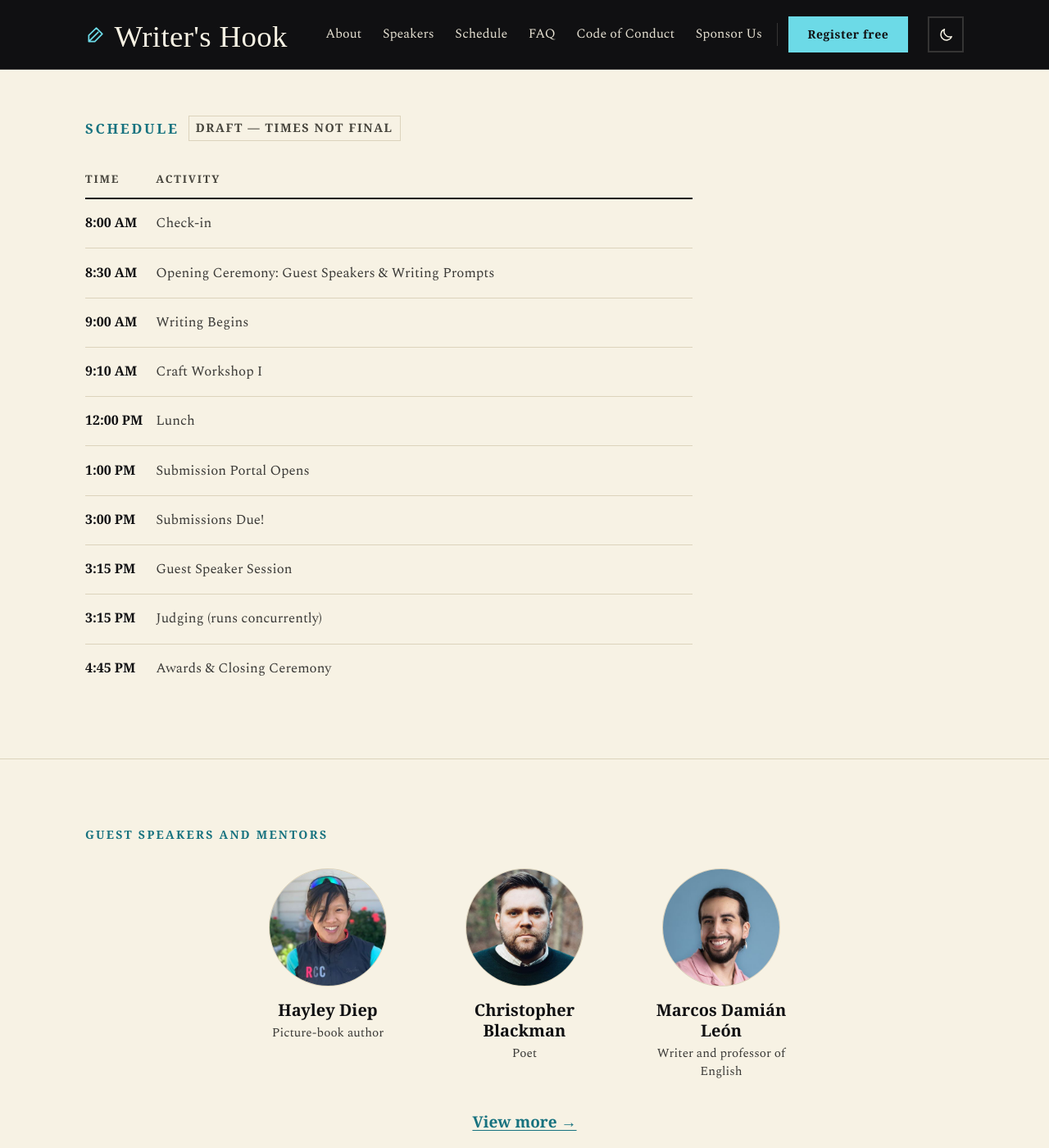
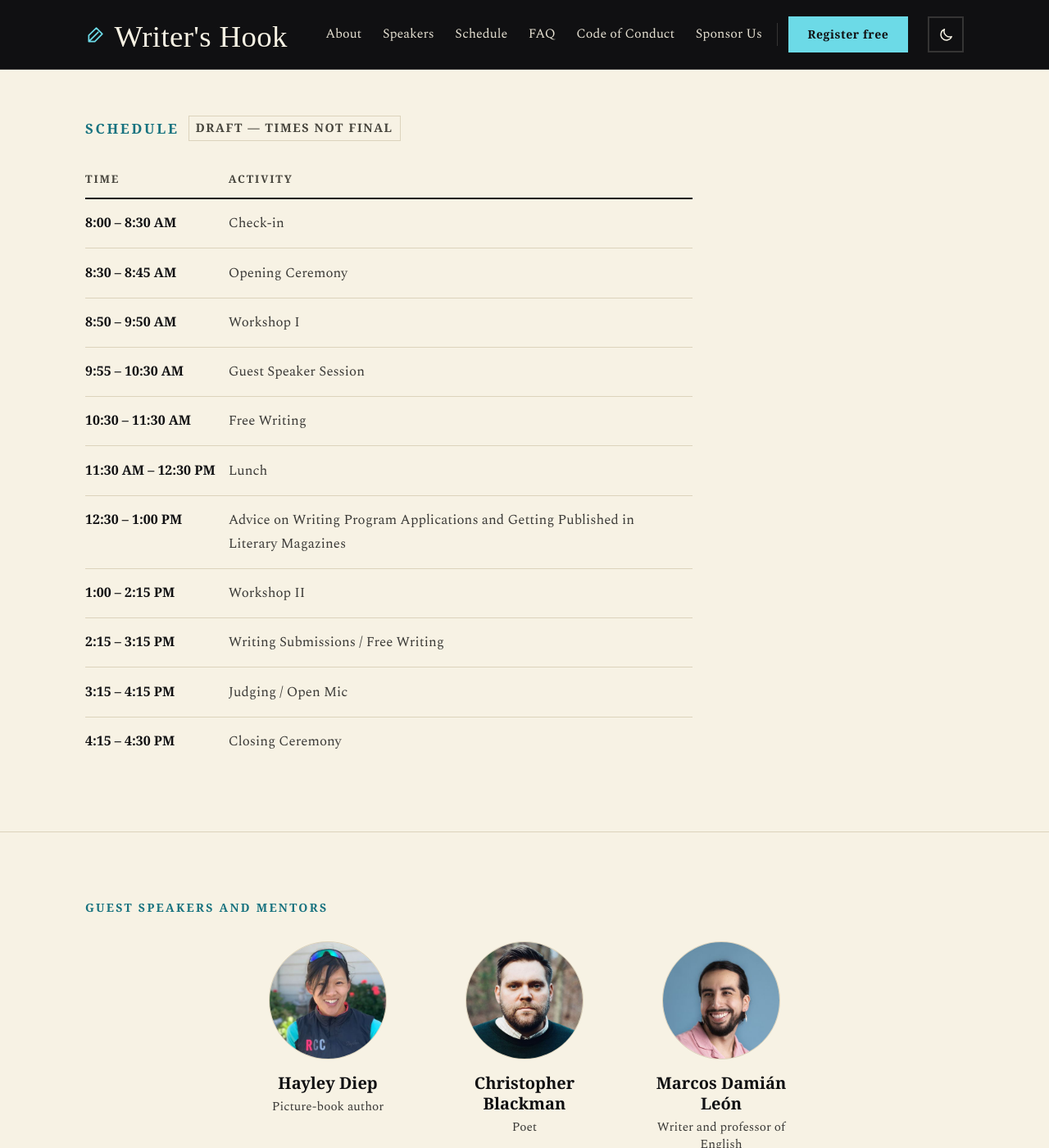
Before and after one commit to Writer-s-Hook/Website, a Jekyll site: the page built from index.md, in a window 1280 px wide and 1400 px high, scrolled down 933 px. Shown: the whole window at 82% size. Built offline with Jekyll 4.4.1, drawn with Linux system fonts in a browser that asks for light colours; some web fonts are replaced.

Commit message:
Schedule: update to the new running order
Time ranges instead of start times, and copy edited to match the rest of
the table (title case, Check-in, Open Mic, and a reworded advice session).

Co-Authored-By: Claude Opus 5.5 <noreply@anthropic.com>

```diff
--- a/_data/schedule.yml
+++ b/_data/schedule.yml
@@ -4,23 +4,25 @@ draft: true
 time: "Time"
 event: "Activity"
 entries:
-  - time: "8:00 AM"
+  - time: "8:00 – 8:30 AM"
     activity: "Check-in"
-  - time: "8:30 AM"
-    activity: "Opening Ceremony: Guest Speakers & Writing Prompts"
-  - time: "9:00 AM"
-    activity: "Writing Begins"
-  - time: "9:10 AM"
-    activity: "Craft Workshop I"
-  - time: "12:00 PM"
+  - time: "8:30 – 8:45 AM"
+    activity: "Opening Ceremony"
+  - time: "8:50 – 9:50 AM"
+    activity: "Workshop I"
+  - time: "9:55 – 10:30 AM"
+    activity: "Guest Speaker Session"
+  - time: "10:30 – 11:30 AM"
+    activity: "Free Writing"
+  - time: "11:30 AM – 12:30 PM"
     activity: "Lunch"
-  - time: "1:00 PM"
-    activity: "Submission Portal Opens"
-  - time: "3:00 PM"
-    activity: "Submissions Due!"
-  - time: "3:15 PM"
-    activity: "Guest Speaker Session"
-  - time: "3:15 PM"
-    activity: "Judging (runs concurrently)"
-  - time: "4:45 PM"
-    activity: "Awards & Closing Ceremony"
+  - time: "12:30 – 1:00 PM"
+    activity: "Advice on Writing Program Applications and Getting Published in Literary Magazines"
+  - time: "1:00 – 2:15 PM"
+    activity: "Workshop II"
+  - time: "2:15 – 3:15 PM"
+    activity: "Writing Submissions / Free Writing"
+  - time: "3:15 – 4:15 PM"
+    activity: "Judging / Open Mic"
+  - time: "4:15 – 4:30 PM"
+    activity: "Closing Ceremony"
```
